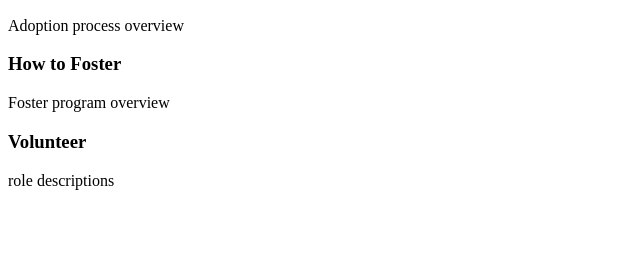
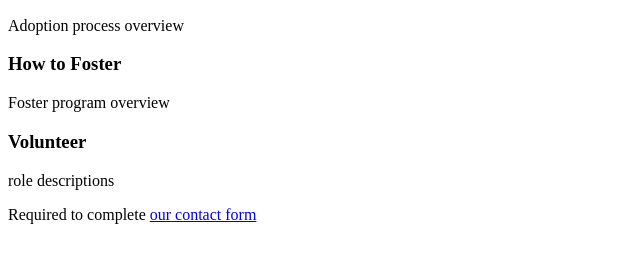
Before and after one commit to listenToRipley/Twin-Cities-Animal-Rescue, a plain HTML site: page services.html in a window 1280 px wide. Shown: the part 202-464 px from the top of the page, without its empty margins (0-640 px from the left). Drawn offline with Linux system fonts and the light colour scheme.

Commit message:
small notes about content

```diff
--- a/services.html
+++ b/services.html
@@ -32,9 +32,12 @@
 
             <section id="volunteer">
                 <h3>Volunteer</h3>
-                <p>role descriptions</p>
+                <p>role descriptions </p>
+
             </section>
-
+            <section id="additional-info">
+                <p>Required to complete <a href="contact.html/#form">our contact form</a></p>
+            </section>
         </main>
     </header>
 </body>
```
Also changed, not shown: index.html (+3 -0 lines).
